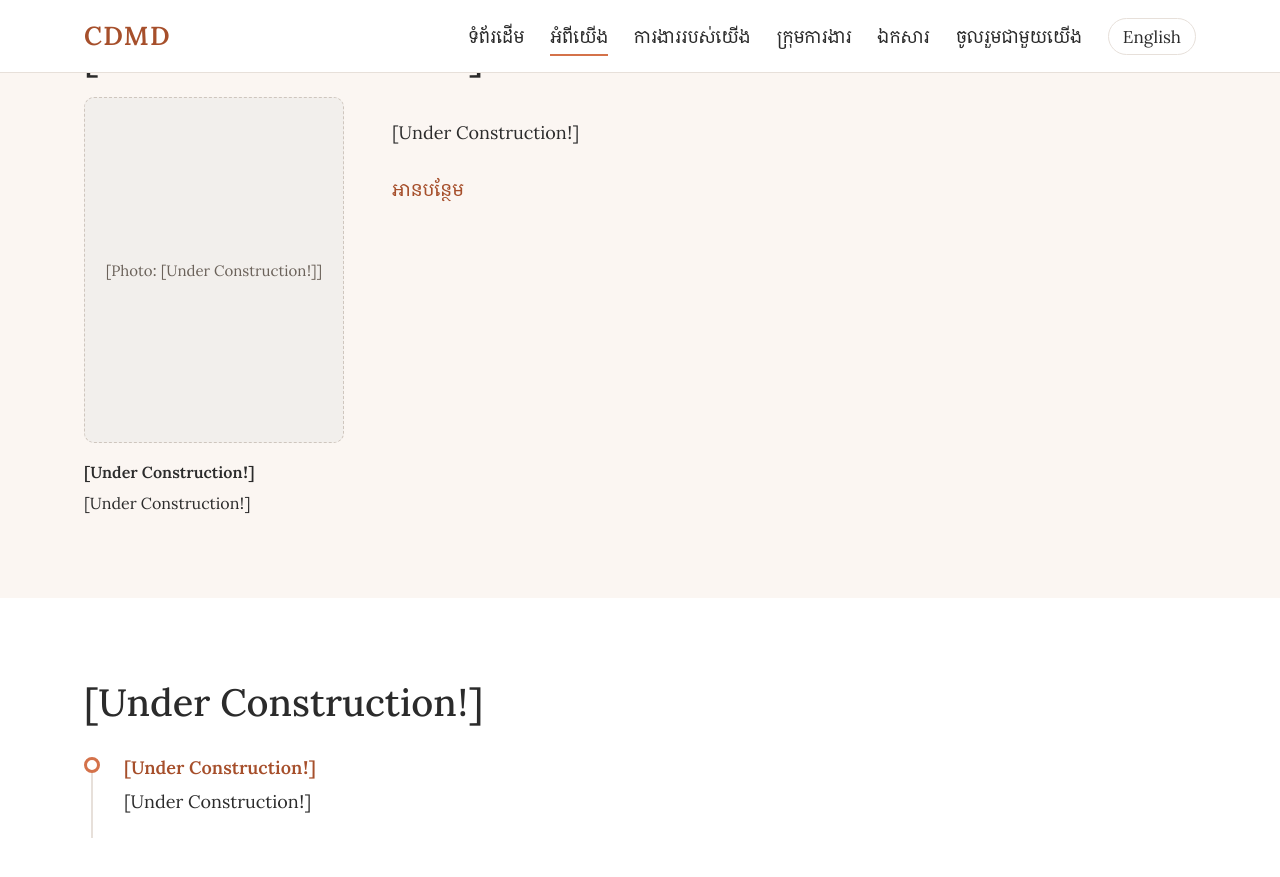
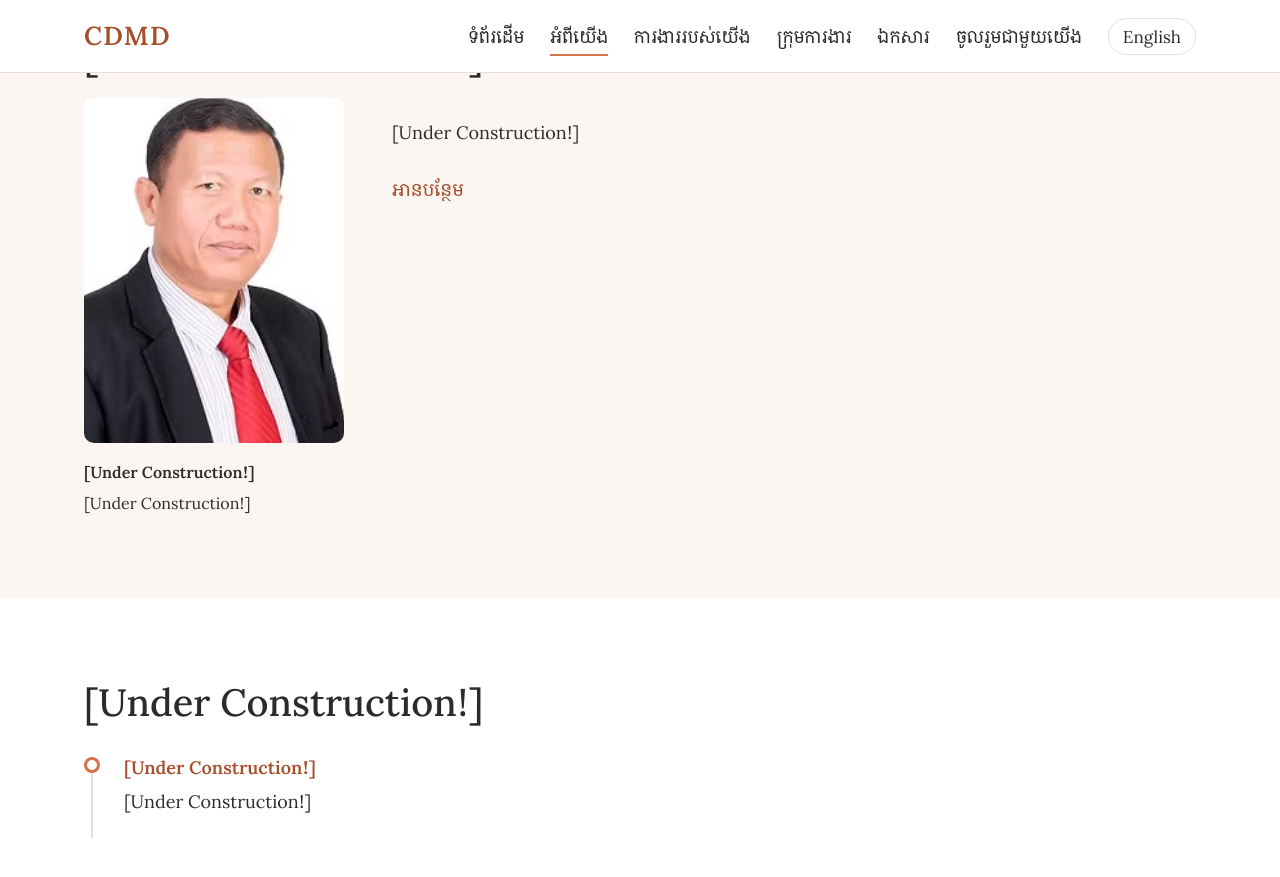
Before and after one commit to cdmd-cambodia/cdmd-cambodia.github.io, a Jekyll site: the page built from km/about.html, in a window 1280 px wide and 900 px high, scrolled down 567 px. Shown: the top 877 px of the window. Built offline with Jekyll 4.4.1, drawn with Linux system fonts in a browser that asks for light colours.

Commit message:
Update director photo path in km.yml

```diff
--- a/_data/km.yml
+++ b/_data/km.yml
@@ -93,7 +93,7 @@ about:
   message_title: "[Under Construction!]"
   director_name: "[Under Construction!]"
   director_title: "[Under Construction!]"
-  director_photo: ""
+  director_photo: "/assets/images/director.png"
   director_photo_alt: "[Under Construction!]"
   message_intro: "[Under Construction!]"
   message_rest: "[Under Construction!]"
```
